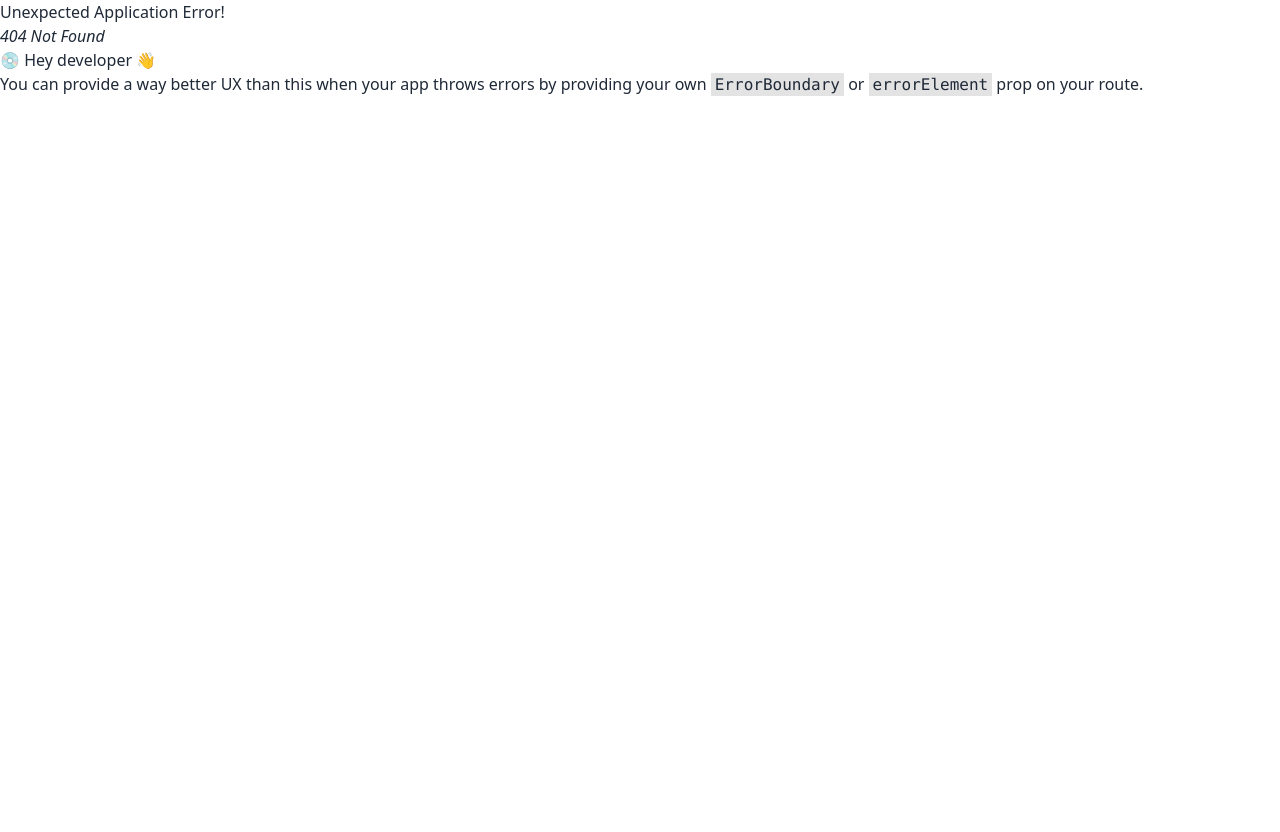
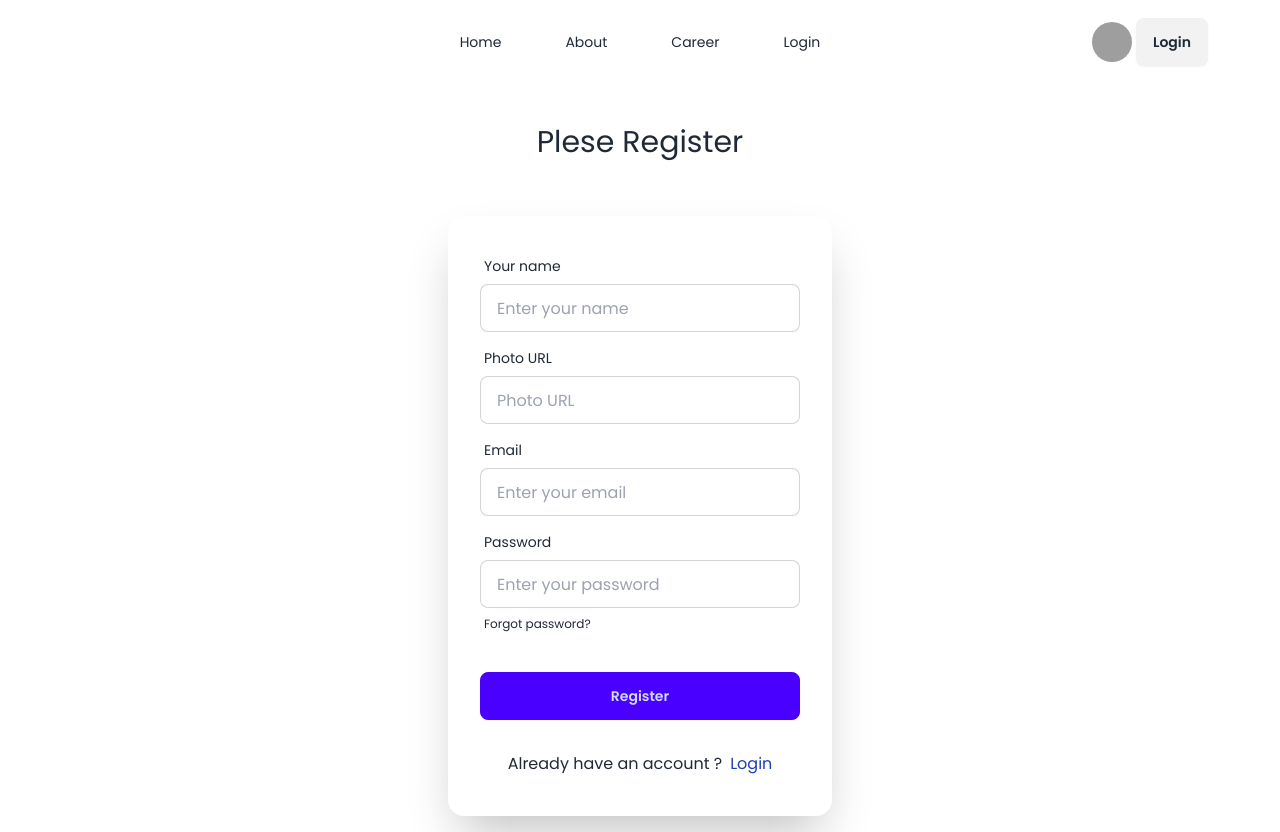
Before and after one commit to alamin71/daily-news-today, a React (Vite) app: page /register in a window 1280 px wide. Before the commit this address had no page. Before the commit the page ends 800 px from the top, so only its background shows below. Built offline with nearby package versions, Linux system fonts and the light colour scheme; grey boxes are pictures that could not be loaded.

Commit message:
Register Page With Form Data To Collect Data

```diff
--- /dev/null
+++ b/src/pages/login/Login.jsx
@@ -0,0 +1,46 @@
+import { Link } from "react-router-dom";
+import Navbar from "../shared/navbar/Navbar";
+
+const Login = () => {
+    const handleLogin = e => {
+        e.preventDefault();
+        console.log(e.currentTarget);
+        const form = new FormData(e.currentTarget);
+        console.log(form.get('email'));
+    }
+    return (
+        <div>
+            <Navbar></Navbar>
+            <div>
+            <h2 className="text-3xl m-10 text-center">Plese login</h2>
+                <div className="hero-content flex-col lg:flex-row-reverse">
+                    <div className="card shrink-0 w-full max-w-sm shadow-2xl bg-base-100">
+                        <form onSubmit={handleLogin} className="card-body">
+                            <div className="form-control">
+                                <label className="label">
+                                    <span className="label-text">Email</span>
+                                </label>
+                                <input type="email" placeholder="email" className="input input-bordered" required name="email" />
+                            </div>
+                            <div className="form-control">
+                                <label className="label">
+                                    <span className="label-text">Password</span>
+                                </label>
+                                <input type="password" placeholder="password" className="input input-bordered" required name="password" />
+                                <label className="label">
+                                    <a href="#" className="label-text-alt link link-hover">Forgot password?</a>
+                                </label>
+                            </div>
+                            <div className="form-control mt-6">
+                                <button className="btn btn-primary">Login</button>
+                            </div>
+                        </form>
+                        <p className="text-center mb-10">Don't have an account ?<Link className="text-blue-800 ml-2" to="/register">Register</Link></p>
+                    </div>
+                </div>
+            </div>
+            </div>
+    );
+};
+
+export default Login;
--- /dev/null
+++ b/src/pages/register/Register.jsx
@@ -0,0 +1,55 @@
+import Navbar from "../shared/navbar/Navbar";
+import { Link } from "react-router-dom";
+
+const Register = () => {
+    const handleRegister = e =>{
+        e.preventDefault();
+    }
+    return (
+        <div>
+            <Navbar></Navbar>
+            <div>
+            <h2 className="text-3xl m-10 text-center">Plese Register</h2>
+                <div className="hero-content flex-col lg:flex-row-reverse">
+                    <div className="card shrink-0 w-full max-w-sm shadow-2xl bg-base-100">
+                        <form onSubmit={handleRegister} className="card-body">
+                            <div className="form-control">
+                                <label className="label">
+                                    <span className="label-text">Your name</span>
+                                </label>
+                                <input type="text" placeholder="Enter your name" className="input input-bordered" required name="name" />
+                            </div>
+                            <div className="form-control">
+                                <label className="label">
+                                    <span className="label-text">Photo URL</span>
+                                </label>
+                                <input type="text" placeholder="Photo URL" className="input input-bordered" required name="photo" />
+                            </div>
+                            <div className="form-control">
+                                <label className="label">
+                                    <span className="label-text">Email</span>
+                                </label>
+                                <input type="email" placeholder="Enter your email" className="input input-bordered" required name="email" />
+                            </div>
+                            <div className="form-control">
+                                <label className="label">
+                                    <span className="label-text">Password</span>
+                                </label>
+                                <input type="password" placeholder="Enter your password" className="input input-bordered" required name="password" />
+                                <label className="label">
+                                    <a href="#" className="label-text-alt link link-hover">Forgot password?</a>
+                                </label>
+                            </div>
+                            <div className="form-control mt-6">
+                                <button className="btn btn-primary">Register</button>
+                            </div>
+                        </form>
+                        <p className="text-center mb-10">Already have an account ?<Link className="text-blue-800 ml-2" to="/login">Login</Link></p>
+                    </div>
+                </div>
+            </div>
+        </div>
+    );
+};
+
+export default Register;
--- a/src/pages/shared/navbar/Navbar.jsx
+++ b/src/pages/shared/navbar/Navbar.jsx
@@ -6,6 +6,7 @@
         <li><Link to="/home"><li><a>Home</a></li></Link></li>
         <li><Link to="/about"><li><a>About</a></li></Link></li>
         <li><Link to="/career"><li><a>Career</a></li></Link></li>
+        <li><Link to="/login"><li><a>Login</a></li></Link></li>
     </>
     return (
         <div className="navbar bg-base-100">
@@ -31,7 +32,7 @@
                         <img alt="Tailwind CSS Navbar component" src={userDefaultpic}/>
                     </div>
                 </div>
-                <Link className="btn">Login</Link>
+                <Link to="/login" className="btn">Login</Link>
             </div>
         </div>
     );
```
Also changed, not shown: src/routes/Route.jsx (+13 -2 lines).
